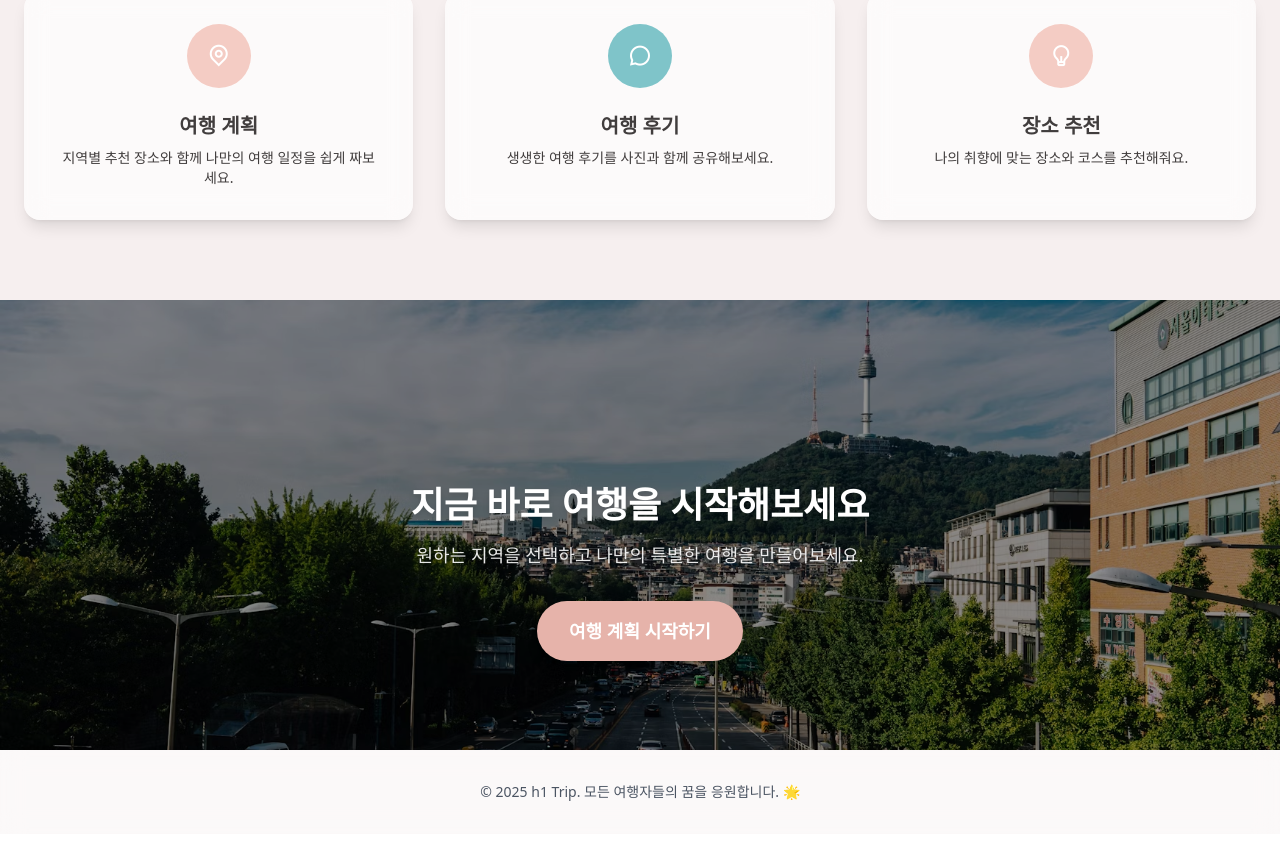
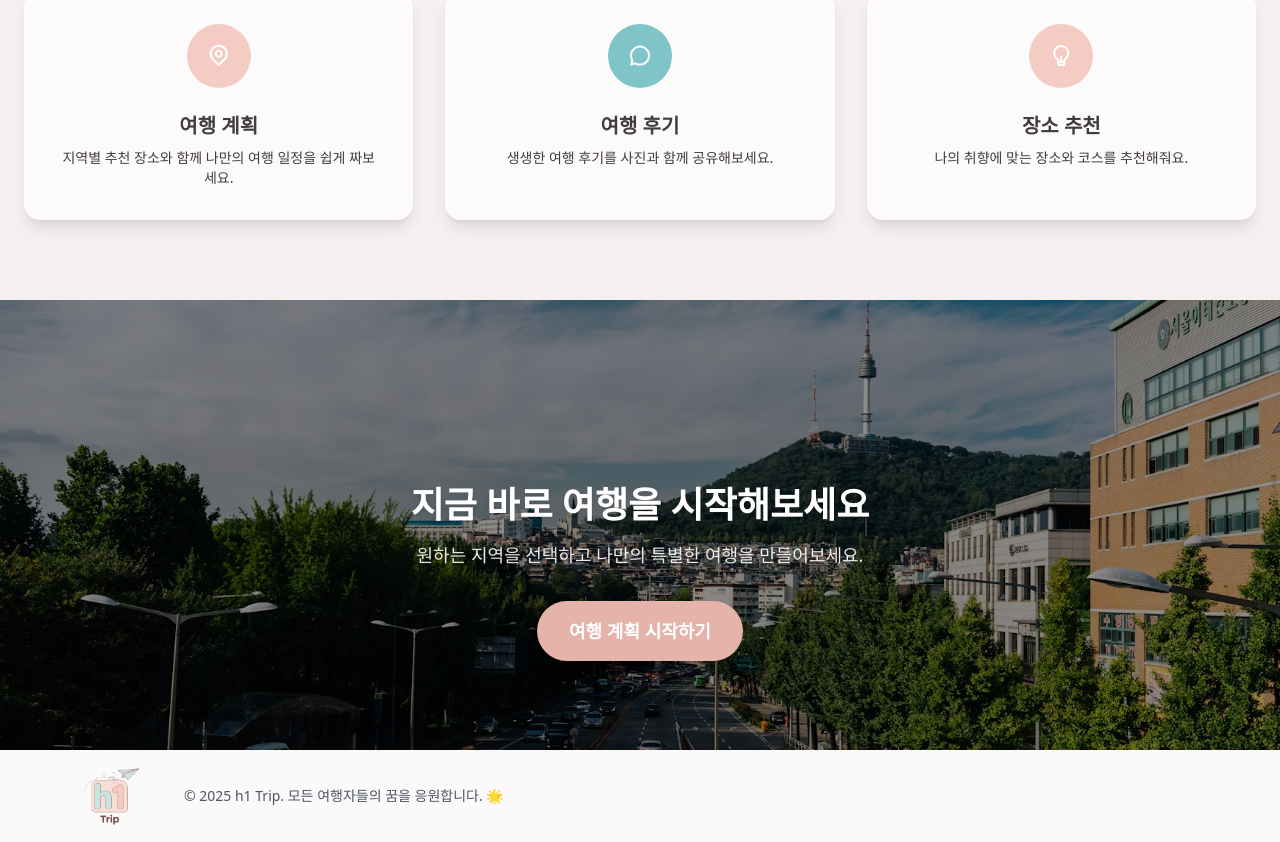
Before and after one commit to prgrms-aibe-devcourse/AIBE3-Project1-Team01, a Next.js app: page / in a window 1280 px wide. Shown: the part 1496-2338 px from the top of the page. Built offline with nearby package versions, Linux system fonts and the light colour scheme; no server answers.

Commit message:
fix: footer 로고 추가

```diff
--- a/app/page.tsx
+++ b/app/page.tsx
@@ -134,8 +134,18 @@ export default function Home() {
       </main>
 
       {/* ✅ Footer를 하단에 고정 */}
-      <footer className="bg-white/60 backdrop-blur-md py-8 text-center text-sm text-gray-600 mt-auto">
-        <p>© 2025 h1 Trip. 모든 여행자들의 꿈을 응원합니다. 🌟</p>
+
+      <footer className="bg-white/60 backdrop-blur-md py-9 text-sm text-gray-600 mt-auto relative px-6 flex items-center">
+        {/* 배경 이미지 */}
+        <div
+          className="absolute inset-y-0 left-16 w-40 bg-no-repeat bg-left bg-contain pointer-events-none"
+          style={{ backgroundImage: "url('/images/h1trip-logo.png')" }}
+        />
+
+        {/* 텍스트 */}
+        <p className="relative z-10 pl-[10rem] text-left w-full">
+          © 2025 h1 Trip. 모든 여행자들의 꿈을 응원합니다. 🌟
+        </p>
       </footer>
     </div>
   );
```
